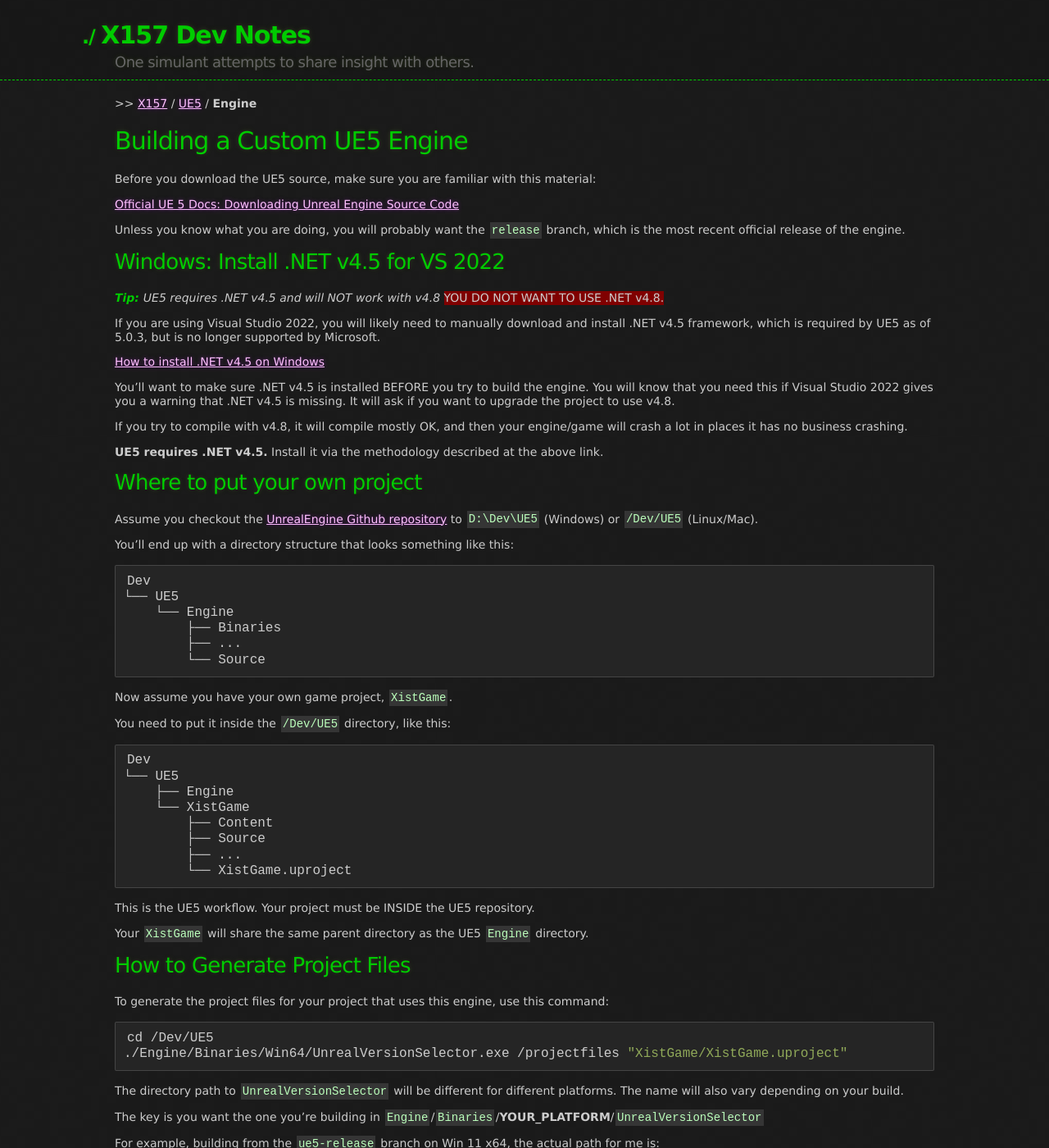
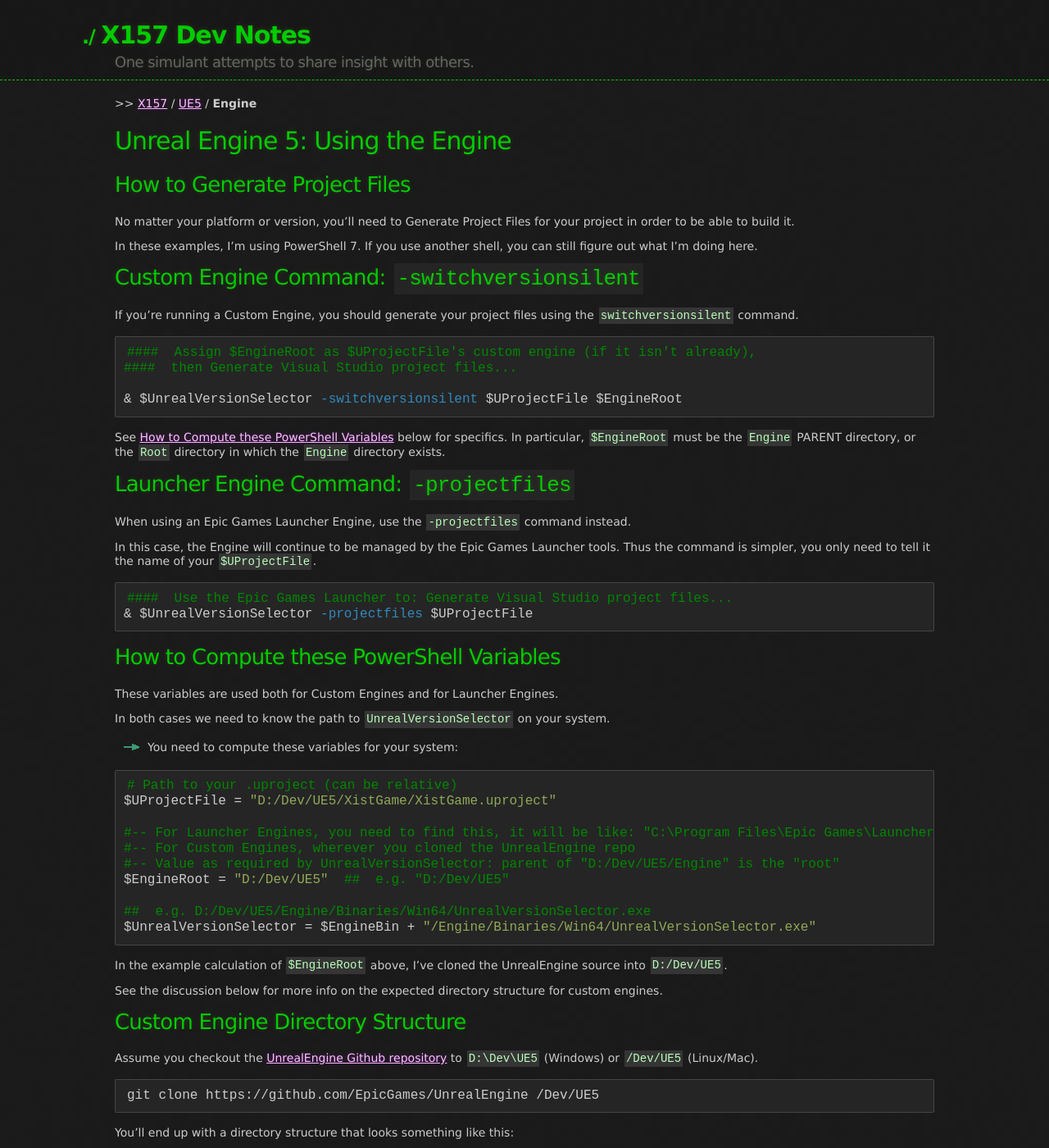
Before and after one commit to x157/x157.github.io, a Jekyll site: the page built from UE5/Engine/index.md, in a window 1280 px wide and 1400 px high. Shown: the whole window at 82% size. Built offline with Jekyll 4.4.1, drawn with Linux system fonts in a browser that asks for light colours; some of the changed text lies outside the part shown.

Commit message:
Reworked + improved UE5 Engine info

````diff
--- a/UE5/Engine/index.md
+++ b/UE5/Engine/index.md
@@ -4,6 +4,124 @@
 breadcrumb_path: "UE5"
 breadcrumb_name: "Engine"
 ---
+
+
+# Unreal Engine 5: Using the Engine
+
+
+## How to Generate Project Files
+
+No matter your platform or version, you'll need to Generate Project Files for your project
+in order to be able to build it.
+
+In these examples, I'm using PowerShell 7.  If you use another shell, you can still figure out
+what I'm doing here.
+
+
+## Custom Engine Command: `-switchversionsilent`
+
+If you're running a Custom Engine, you should generate your project files using
+the `switchversionsilent` command.
+
+```powershell
+####  Assign $EngineRoot as $UProjectFile's custom engine (if it isn't already),
+####  then Generate Visual Studio project files...
+
+& $UnrealVersionSelector -switchversionsilent $UProjectFile $EngineRoot
+```
+
+See [How to Compute these PowerShell Variables](#How_to_Compute_these_PowerShell_Variables)
+below for specifics.  In particular, `$EngineRoot` must be the `Engine` PARENT directory,
+or the `Root` directory in which the `Engine` directory exists.
+
+## Launcher Engine Command: `-projectfiles`
+
+When using an Epic Games Launcher Engine, use the `-projectfiles` command instead.
+
+In this case, the Engine will continue to be managed by the Epic Games Launcher tools.
+Thus the command is simpler, you only need to tell it the name of your `$UProjectFile`.
+
+```powershell
+####  Use the Epic Games Launcher to: Generate Visual Studio project files...
+& $UnrealVersionSelector -projectfiles $UProjectFile
+```
+
+<a id="How_to_Compute_these_PowerShell_Variables"></a>
+## How to Compute these PowerShell Variables
+
+These variables are used both for Custom Engines and for Launcher Engines.
+
+In both cases we need to know the path to `UnrealVersionSelector` on your system.
+
+- You need to compute these variables for your system:
+
+```powershell
+# Path to your .uproject (can be relative)
+$UProjectFile = "D:/Dev/UE5/XistGame/XistGame.uproject"
+
+#-- For Launcher Engines, you need to find this, it will be like: "C:\Program Files\Epic Games\Launcher"
+#-- For Custom Engines, wherever you cloned the UnrealEngine repo
+#-- Value as required by UnrealVersionSelector: parent of "D:/Dev/UE5/Engine" is the "root"
+$EngineRoot = "D:/Dev/UE5"  ##  e.g. "D:/Dev/UE5"
+
+##  e.g. D:/Dev/UE5/Engine/Binaries/Win64/UnrealVersionSelector.exe
+$UnrealVersionSelector = $EngineBin + "/Engine/Binaries/Win64/UnrealVersionSelector.exe"
+```
+
+In the example calculation of `$EngineRoot` above, I've cloned the UnrealEngine source into `D:/Dev/UE5`.
+
+See the discussion below for more info on the expected directory structure for custom engines.
+
+
+## Custom Engine Directory Structure
+
+Assume you checkout the
+[UnrealEngine Github repository](https://github.com/EpicGames/UnrealEngine)
+to `D:\Dev\UE5` (Windows) or `/Dev/UE5` (Linux/Mac).
+
+```powershell
+git clone https://github.com/EpicGames/UnrealEngine /Dev/UE5
+```
+
+You'll end up with a directory structure that looks something like this:
+
+```text
+Dev
+└── UE5
+    └── Engine
+        ├── Binaries
+        ├── ...
+        └── Source
+```
+
+## Suggested Project Directory Structure
+
+Now assume you have your own game project, `XistGame`.
+
+You may want to put it inside the `/Dev/UE5` directory, like this:
+
+```text
+Dev
+└── UE5
+    ├── Engine
+    └── XistGame
+        ├── Content
+        ├── Source
+        ├── ...
+        └── XistGame.uproject
+```
+
+In this way, your `XistGame` project will share the same parent directory as the UE5 `Engine` directory.
+
+Though it is not strictly required to put your project into this hierarchy, it does make it easier
+to automate work flows, for example.  You can very easily (as I have) automate build tools to
+auto-select the engine from the relative project location `../Engine/` which reduces configuration
+management overhead.
+
+That being said, the Engine works relative to your `.uproject` and so it doesn't actually care
+where you put your files.
+
+Ultimately, you can put your project anywhere you want.
 
 
 # Building a Custom UE5 Engine
@@ -39,60 +157,3 @@
 then your engine/game will crash a lot in places it has no business crashing.
 
 **UE5 requires .NET v4.5.** Install it via the methodology described at the above link.
-
-
-## Where to put your own project
-
-Assume you checkout the
-[UnrealEngine Github repository](https://github.com/EpicGames/UnrealEngine)
-to `D:\Dev\UE5` (Windows) or `/Dev/UE5` (Linux/Mac).
-
-You'll end up with a directory structure that looks something like this:
-
-```text
-Dev
-└── UE5
-    └── Engine
-        ├── Binaries
-        ├── ...
-        └── Source
-```
-
-Now assume you have your own game project, `XistGame`.
-
-You need to put it inside the `/Dev/UE5` directory, like this:
-
-```text
-Dev
-└── UE5
-    ├── Engine
-    └── XistGame
-        ├── Content
-        ├── Source
-        ├── ...
-        └── XistGame.uproject
-```
-
-This is the UE5 workflow.  Your project must be INSIDE the UE5 repository.
-
-Your `XistGame` will share the same parent directory as the UE5 `Engine` directory.
-
-
-## How to Generate Project Files
-
-To generate the project files for your project that uses this engine,
-use this command:
-
-```bash
-cd /Dev/UE5
-./Engine/Binaries/Win64/UnrealVersionSelector.exe /projectfiles "XistGame/XistGame.uproject"
-```
-
-The directory path to `UnrealVersionSelector` will be different for different platforms.
-The name will also vary depending on your build.
-
-The key is you want the one you're building in `Engine`/`Binaries`/**YOUR_PLATFORM**/`UnrealVersionSelector`
-
-For example, building from the `ue5-release` branch on Win 11 x64, the actual path for me is:
-
-`D:\Dev\UE5\Engine\Binaries\Win64\UnrealVersionSelector-Win64-Shipping.exe`
````
